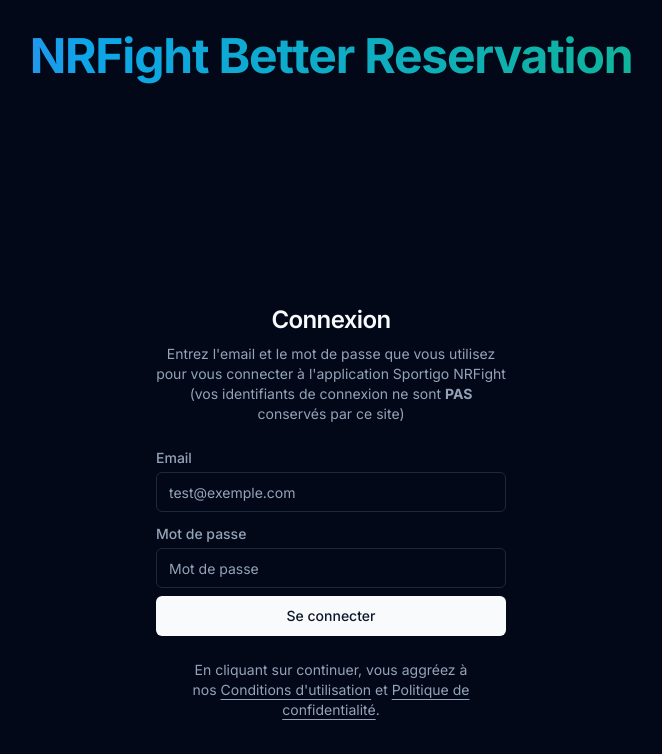
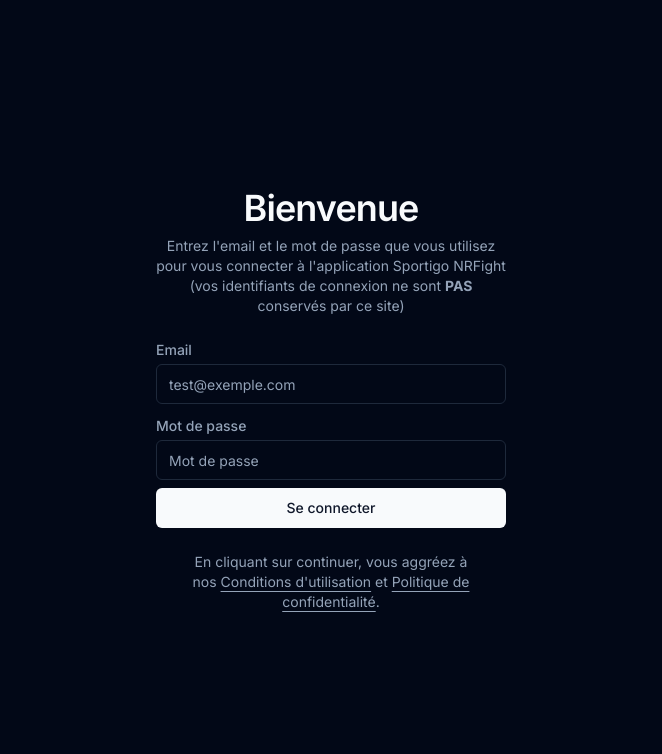
Before and after one commit to louispelarrey/nrfight-client, a Next.js app: page /login in a window 1280 px wide. Shown: the top 754 px of the page, without its empty margins (309-971 px from the left). Built offline with nearby package versions, Linux system fonts and the light colour scheme.

Commit message:
logout and login

```diff
--- a/src/app/login/page.tsx
+++ b/src/app/login/page.tsx
@@ -10,15 +10,12 @@
 export default function AuthenticationPage() {
   return (
     <>
-      <h1 className="text-5xl font-bold tracking-tight p-2 m-6 text-center text-transparent bg-clip-text bg-gradient-to-r from-indigo-500 from-10% via-sky-500 via-30% to-emerald-500 to-90% ">
-        NRFight Better Reservation
-      </h1>
       <div className="relative h-[100vh] flex flex-col items-center justify-center lg:px-0">
         <div className="lg:p-8">
           <div className="mx-auto flex w-full flex-col justify-center space-y-6 sm:w-[350px]">
             <div className="flex flex-col space-y-2 text-center">
-              <h1 className="text-2xl font-semibold tracking-tight">
-                Connexion
+              <h1 className="text-4xl font-semibold tracking-tight">
+                Bienvenue
               </h1>
               <p className="text-sm text-muted-foreground">
                 Entrez l'email et le mot de passe que vous utilisez pour vous
--- /dev/null
+++ b/src/app/logout/page.tsx
@@ -0,0 +1,21 @@
+"use client";
+
+import useToken from "@/hooks/useToken";
+import { redirect } from "next/navigation";
+import { useEffect } from "react";
+
+export default function Logout() {
+  const { logout } = useToken();
+
+  useEffect(() => {
+    logout();
+
+    redirect("/login");
+  }, [logout]);
+
+  return (
+    <div>
+      <h1>Logout</h1>
+    </div>
+  );
+}
```
